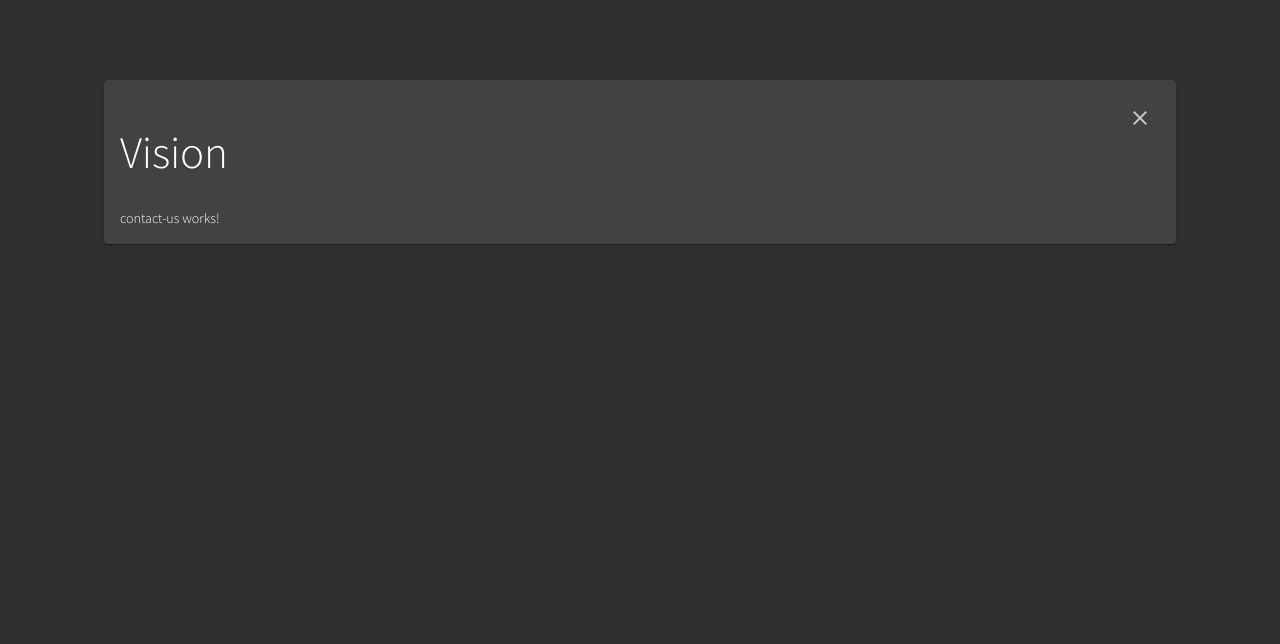
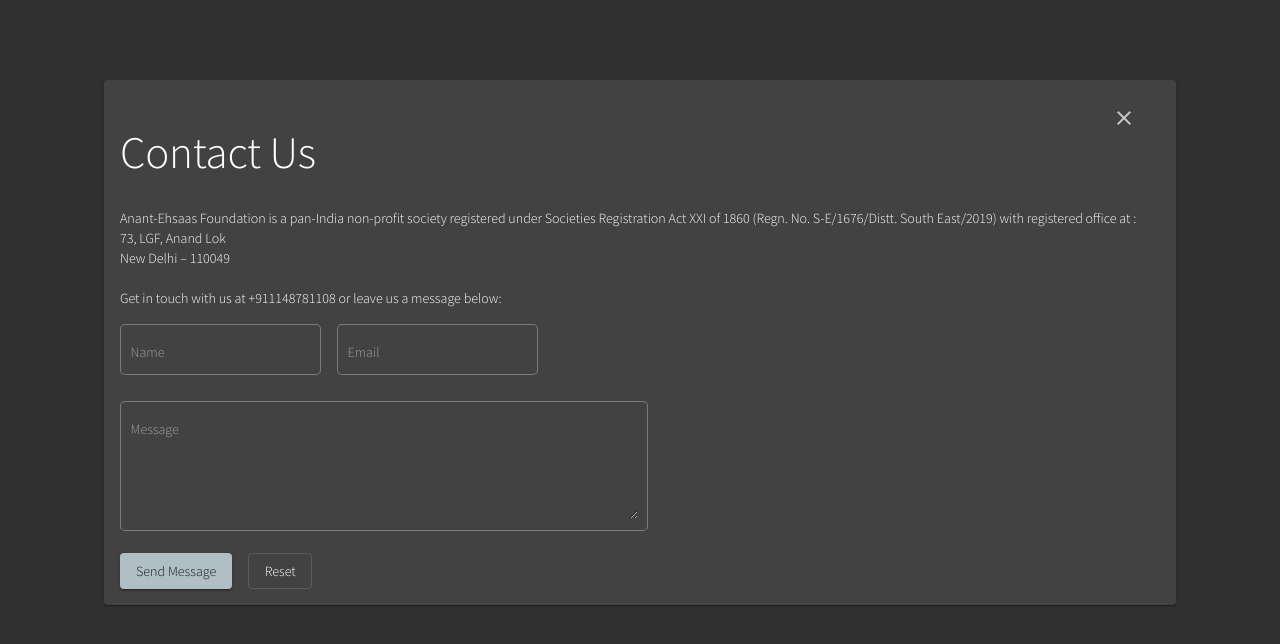
Before and after one commit to anant-ehsaas/anant-ehsaas.github.io, an Angular app: page /contact in a window 1280 px wide. Shown: the top 644 px of the page. Built offline with nearby package versions, Linux system fonts and the light colour scheme.

Commit message:
Update contact us template

```diff
--- a/src/app/contact-us/contact-us.component.css
+++ b/src/app/contact-us/contact-us.component.css
@@ -0,0 +1,15 @@
+.form {
+  max-width: 33rem;
+}
+
+.form-field {
+  width: 100%;
+}
+
+mat-form-field {
+  margin-right: 1rem;
+}
+
+button {
+  margin-right: 1rem;
+}
--- a/src/app/contact-us/contact-us.component.html
+++ b/src/app/contact-us/contact-us.component.html
@@ -5,9 +5,51 @@
     </button>
   </mat-card-subtitle>
   <mat-card-title>
-    <span class="mat-display-2">Vision</span>
+    <span class="mat-display-2">Contact Us</span>
   </mat-card-title>
   <mat-card-content>
-    <p>contact-us works!</p>
+    <div class="mat-body">
+      <p>
+        Anant-Ehsaas Foundation is a pan-India non-profit society registered
+        under Societies Registration Act XXI of 1860 (Regn. No. S-E/1676/Distt.
+        South East/2019) with registered office at :
+        <br />73, LGF, Anand Lok <br />New Delhi – 110049 <br />
+        <br />Get in touch with us at +911148781108 or leave us a message below:
+      </p>
+    </div>
+    <div>
+      <form
+        class="form"
+        id="contact-form"
+        method="POST"
+        action="mailto:anantehsaas.aef@gmail.com"
+      >
+        <div class="form-field">
+          <mat-form-field appearance="outline" color="accent">
+            <input type="text" matInput placeholder="Name" id="name" />
+          </mat-form-field>
+          <mat-form-field appearance="outline" color="accent">
+            <input type="email" matInput placeholder="Email" id="email" />
+          </mat-form-field>
+        </div>
+        <mat-form-field appearance="outline" class="form-field" color="accent">
+          <textarea
+            matInput
+            placeholder="Message"
+            id="message"
+            rows="6"
+          ></textarea>
+        </mat-form-field>
+        <button
+          type="submit"
+          form="contact-form"
+          mat-raised-button
+          color="accent"
+        >
+          Send Message
+        </button>
+        <button type="reset" mat-stroked-button>Reset</button>
+      </form>
+    </div>
   </mat-card-content>
 </mat-card>
--- a/src/app/material/material.module.ts
+++ b/src/app/material/material.module.ts
@@ -4,6 +4,8 @@
 import { MatDividerModule } from '@angular/material/divider';
 import { MatListModule } from '@angular/material/list';
 import { MatIconModule } from '@angular/material/icon';
+import { MatInputModule } from '@angular/material/input';
+import { MatFormFieldModule } from '@angular/material/form-field';
 
 const modules = [
   MatButtonModule,
@@ -11,6 +13,8 @@
   MatDividerModule,
   MatListModule,
   MatIconModule,
+  MatInputModule,
+  MatFormFieldModule,
 ];
 
 @NgModule({
```
